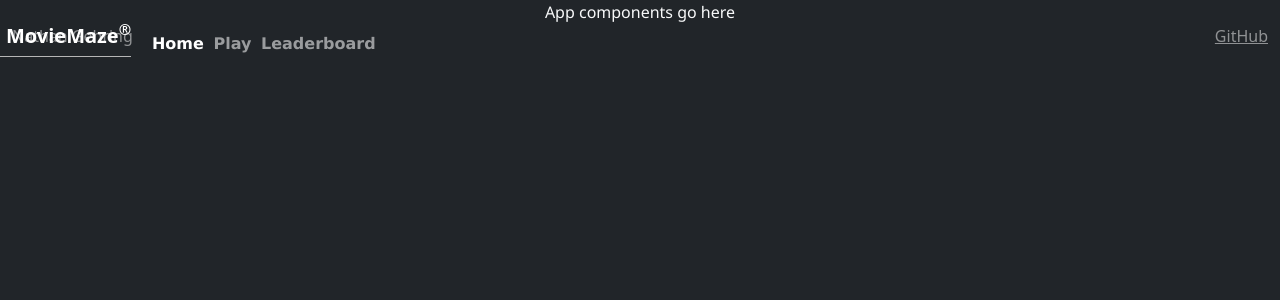
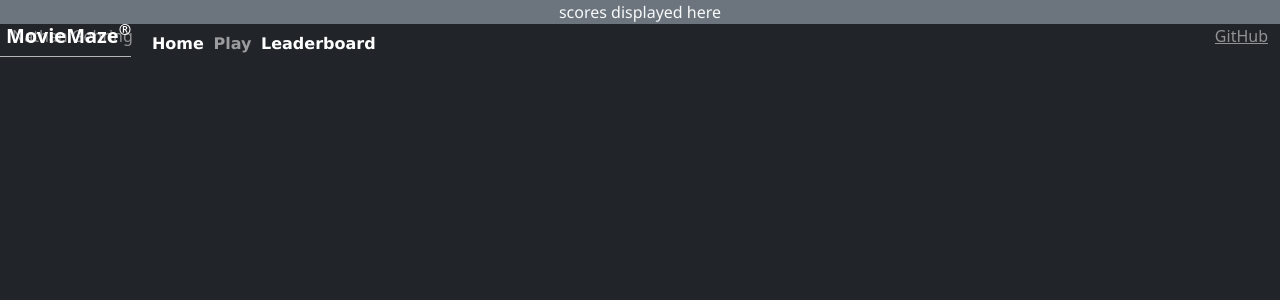
Before and after one commit to ngehring16/startup, a React (Vite) app: page /scores in a window 1280 px wide. Shown: the top 300 px of the page. Built offline with nearby package versions, Linux system fonts and the light colour scheme.

Commit message:
BrowserRouter implimentation

```diff
--- a/src/app.jsx
+++ b/src/app.jsx
@@ -8,32 +8,43 @@ import { Scores } from './scores/scores';
 
 export default function App() {
   return (
+    <BrowserRouter>
         <body className="bg-dark text-light">
             <header className="container-fluid">
             <nav className="navbar fixed-top navbar-dark">
-        <a className="navbar-brand" href="#">MovieMaze<sup>&reg;</sup></a>
+                <NavLink className="navbar-brand" to="#">MovieMaze<sup>&reg;</sup></NavLink>
                 <menu className="navbar-nav">
                 <li className="nav-item">
-            <a className="nav-link active" href="index">Home</a>
+                    <NavLink className="nav-link active" to="index">Home</NavLink>
                 </li>
                 <li className="nav-item">
-            <a className="nav-link" href="play">Play</a>
+                    <NavLink className="nav-link" to="play">Play</NavLink>
                 </li>
                 <li className="nav-item">
-            <a className="nav-link" href="scores">Leaderboard</a>
+                    <NavLink className="nav-link" to="scores">Leaderboard</NavLink>
                 </li>
                 </menu>
             </nav>
             </header>
 
-    <main>App components go here</main>
+            <Routes>
+                <Route path='/' element={<Login />} exact />
+                <Route path='/play' element={<Play />} />
+                <Route path='/scores' element={<Scores />} />
+                <Route path='*' element={<NotFound />} />
+            </Routes>
 
             <footer className="bg-dark text-white-50">
             <div className="container-fluid">
                 <span className="text-reset">Nathan Gehring</span>
-        <a className="text-reset" href="https://github.com/ngehring16/startup">GitHub</a>
+                <NavLink className="text-reset" to="https://github.com/ngehring16/startup">GitHub</NavLink>
             </div>
             </footer>
         </body>
+    </BrowserRouter>
   );
 }
+
+function NotFound() {
+  return <main className="container-fluid bg-secondary text-center">404: Return to sender. Address unknown.</main>;
+}
--- a/src/play/play.jsx
+++ b/src/play/play.jsx
@@ -3,7 +3,7 @@ import React from 'react';
 export function Play() {
   return (
     <main className="container-fluid bg-secondary text-center">
-      <div>login displayed here</div>
+      <div>play displayed here</div>
     </main>
   );
 }
--- a/src/scores/scores.jsx
+++ b/src/scores/scores.jsx
@@ -3,7 +3,7 @@ import React from 'react';
 export function Scores() {
   return (
     <main className="container-fluid bg-secondary text-center">
-      <div>login displayed here</div>
+      <div>scores displayed here</div>
     </main>
   );
 }
```
Lines whose indentation alone changed are shown as unchanged.
